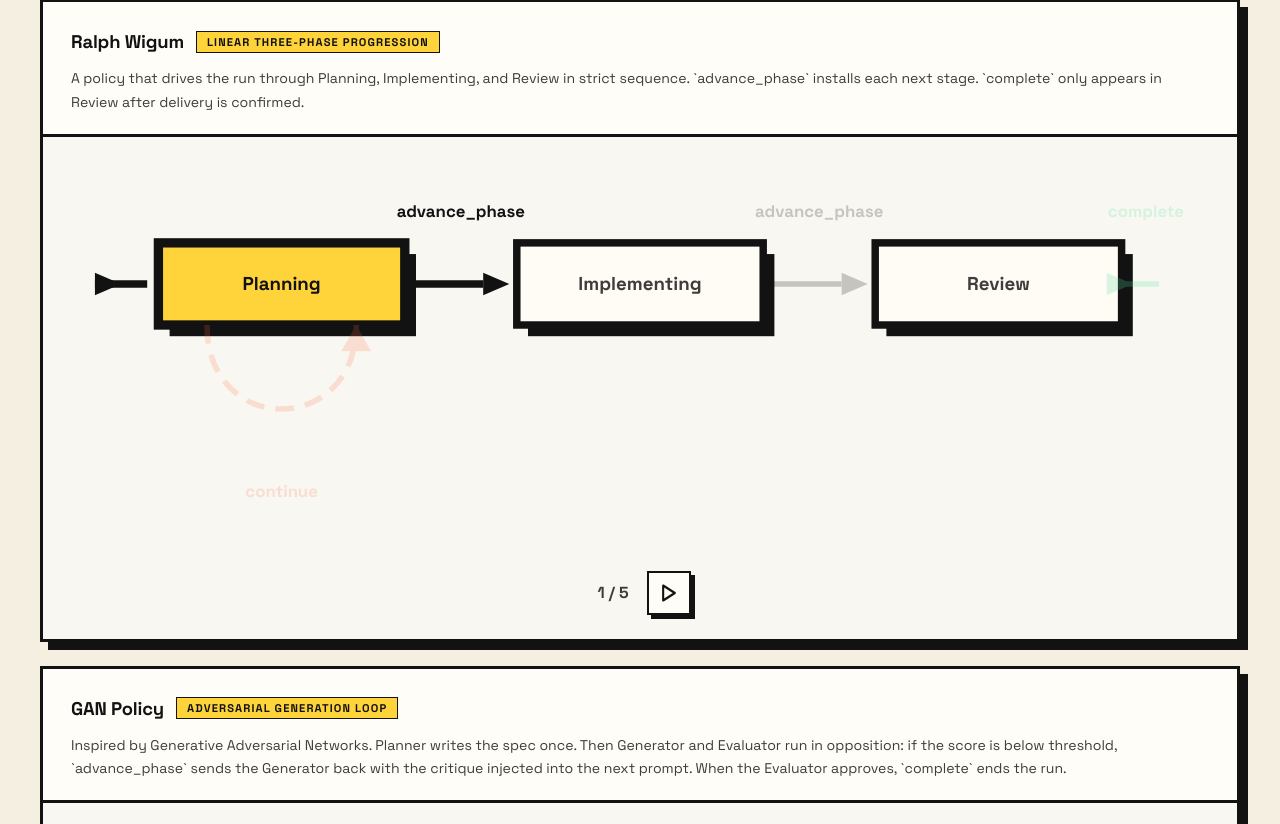
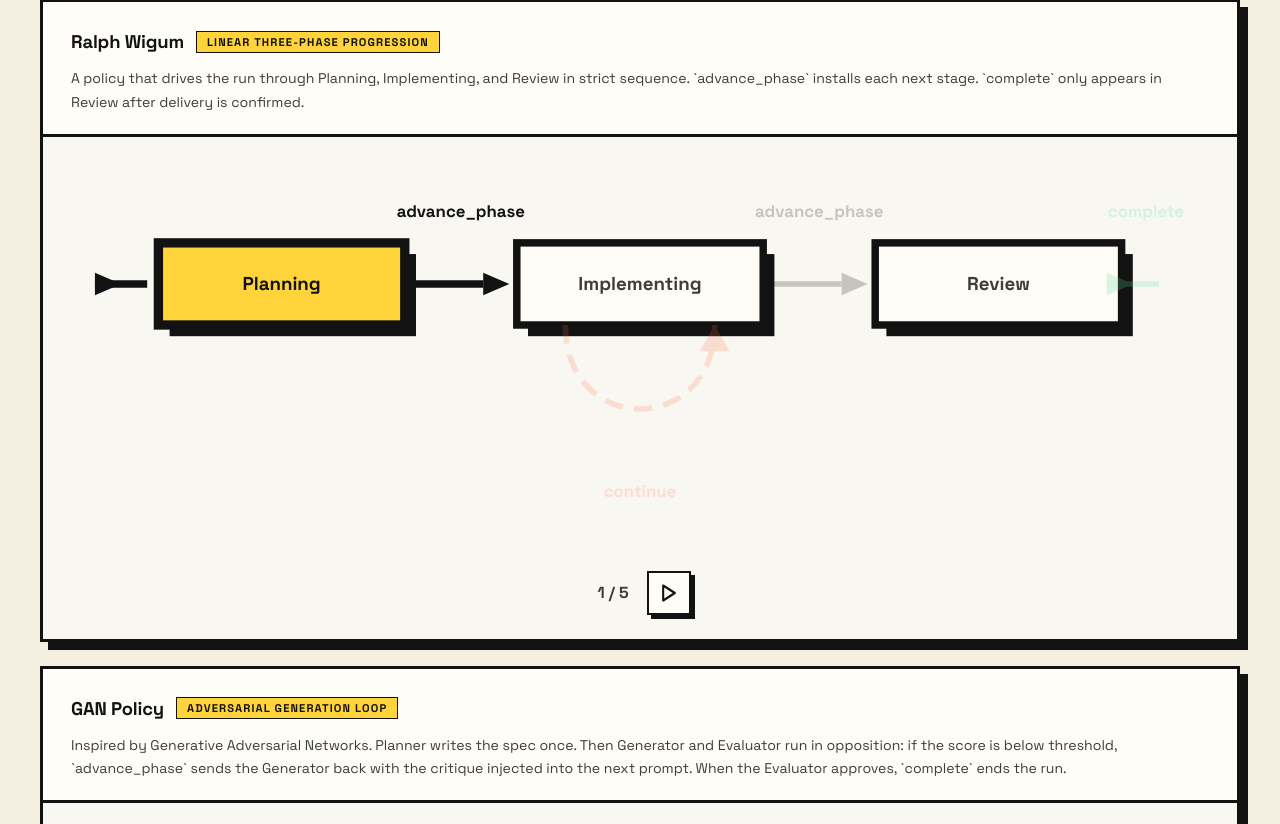
Before and after one commit to siisee11/what-the-loop.spec, a React (Vite) app in the folder explanation/: page / in a window 1280 px wide. Shown: the part 3196-4020 px from the top of the page. Built offline with nearby package versions, Linux system fonts and the light colour scheme.

Commit message:
Fix policy loop arc anchoring

```diff
--- a/explanation/src/App.jsx
+++ b/explanation/src/App.jsx
@@ -520,7 +520,17 @@ function PolicyFlowDiagram({ item, index }) {
 
   const phases = item.phases;
   const phaseIndex = phases.findIndex((phase) => phase.id === step.phase);
-  const loopToIndex = step.loopTo ? phases.findIndex((phase) => phase.id === step.loopTo) : -1;
+  const selfLoopStep = steps.find((candidate) => candidate.isSelfLoop);
+  const selfLoopIndex = selfLoopStep
+    ? phases.findIndex((phase) => phase.id === selfLoopStep.phase)
+    : -1;
+  const loopBackStep = steps.find((candidate) => candidate.isLoopBack && candidate.loopTo);
+  const loopFromIndex = loopBackStep
+    ? phases.findIndex((phase) => phase.id === loopBackStep.phase)
+    : -1;
+  const loopToIndex = loopBackStep
+    ? phases.findIndex((phase) => phase.id === loopBackStep.loopTo)
+    : -1;
 
   const isFwdActive  = i => step.phase === phases[i].id && step.directive === "advance_phase" && !step.isLoopBack;
   const isExitActive = step.directive === "complete";
@@ -617,26 +627,26 @@ function PolicyFlowDiagram({ item, index }) {
             fill="var(--teal)">complete</motion.text>
 
           {/* Self-loop (Ralph Wigum) — pulse on activation */}
-          {item.id === "ralph_wigum" && phaseIndex >= 0 && (
+          {item.id === "ralph_wigum" && selfLoopIndex >= 0 && (
             <motion.g
               key={isSelfActive ? `self-${stepIdx}` : "self"}
               animate={{ opacity: isSelfActive ? 1 : 0.18 }}
               transition={{ duration: 0.25 }}
             >
               <motion.path
-                d={`M ${CX[phaseIndex]-20} ${BOT} C ${CX[phaseIndex]-20} ${LOOP_Y} ${CX[phaseIndex]+20} ${LOOP_Y} ${CX[phaseIndex]+20} ${BOT}`}
+                d={`M ${CX[selfLoopIndex]-20} ${BOT} C ${CX[selfLoopIndex]-20} ${LOOP_Y} ${CX[selfLoopIndex]+20} ${LOOP_Y} ${CX[selfLoopIndex]+20} ${BOT}`}
                 fill="none" stroke="var(--coral)" strokeDasharray="5 3"
                 initial={isSelfActive ? { strokeWidth: 2.5 } : false}
                 animate={{ strokeWidth: 1.5 }}
                 transition={{ duration: 0.4 }}
               />
-              <UpArrow cx={CX[phaseIndex] + 20} y={BOT} color="var(--coral)" />
+              <UpArrow cx={CX[selfLoopIndex] + 20} y={BOT} color="var(--coral)" />
               <motion.text
                 key={isSelfActive ? `self-lbl-${stepIdx}` : "self-lbl"}
-                x={CX[phaseIndex]} y={LOOP_Y + 16} textAnchor="middle"
+                x={CX[selfLoopIndex]} y={LOOP_Y + 16} textAnchor="middle"
                 initial={isSelfActive ? { opacity: 0, scale: 1.2 } : false}
                 animate={{ opacity: 1, scale: 1 }}
-                style={{ transformOrigin: `${CX[phaseIndex]}px ${LOOP_Y + 16}px` }}
+                style={{ transformOrigin: `${CX[selfLoopIndex]}px ${LOOP_Y + 16}px` }}
                 transition={{ duration: 0.3 }}
                 fontSize={4.5} fontWeight="700" fontFamily="Space Grotesk, sans-serif"
                 fill="var(--coral)">continue</motion.text>
@@ -644,14 +654,14 @@ function PolicyFlowDiagram({ item, index }) {
           )}
 
           {/* Back-arc for looping policies — pulse on activation */}
-          {isBackActive && phaseIndex >= 0 && loopToIndex >= 0 && (
+          {loopFromIndex >= 0 && loopToIndex >= 0 && (
             <motion.g
               key={isBackActive ? `back-${stepIdx}` : "back"}
               animate={{ opacity: isBackActive ? 1 : 0.18 }}
               transition={{ duration: 0.25 }}
             >
               <motion.path
-                d={`M ${CX[phaseIndex]-20} ${BOT} C ${CX[phaseIndex]-20} ${LOOP_Y} ${CX[loopToIndex]+20} ${LOOP_Y} ${CX[loopToIndex]+20} ${BOT}`}
+                d={`M ${CX[loopFromIndex]-20} ${BOT} C ${CX[loopFromIndex]-20} ${LOOP_Y} ${CX[loopToIndex]+20} ${LOOP_Y} ${CX[loopToIndex]+20} ${BOT}`}
                 fill="none" stroke="var(--coral)" strokeDasharray="5 3"
                 initial={isBackActive ? { strokeWidth: 2.5 } : false}
                 animate={{ strokeWidth: 1.5 }}
@@ -660,10 +670,10 @@ function PolicyFlowDiagram({ item, index }) {
               <UpArrow cx={CX[loopToIndex] + 20} y={BOT} color="var(--coral)" />
               <motion.text
                 key={isBackActive ? `back-lbl-${stepIdx}` : "back-lbl"}
-                x={(CX[loopToIndex] + CX[phaseIndex]) / 2} y={LOOP_Y + 16} textAnchor="middle"
+                x={(CX[loopToIndex] + CX[loopFromIndex]) / 2} y={LOOP_Y + 16} textAnchor="middle"
                 initial={isBackActive ? { opacity: 0, scale: 1.2 } : false}
                 animate={{ opacity: 1, scale: 1 }}
-                style={{ transformOrigin: `${(CX[loopToIndex] + CX[phaseIndex]) / 2}px ${LOOP_Y + 16}px` }}
+                style={{ transformOrigin: `${(CX[loopToIndex] + CX[loopFromIndex]) / 2}px ${LOOP_Y + 16}px` }}
                 transition={{ duration: 0.3 }}
                 fontSize={4.5} fontWeight="700" fontFamily="Space Grotesk, sans-serif"
                 fill="var(--coral)">advance_phase</motion.text>
```
